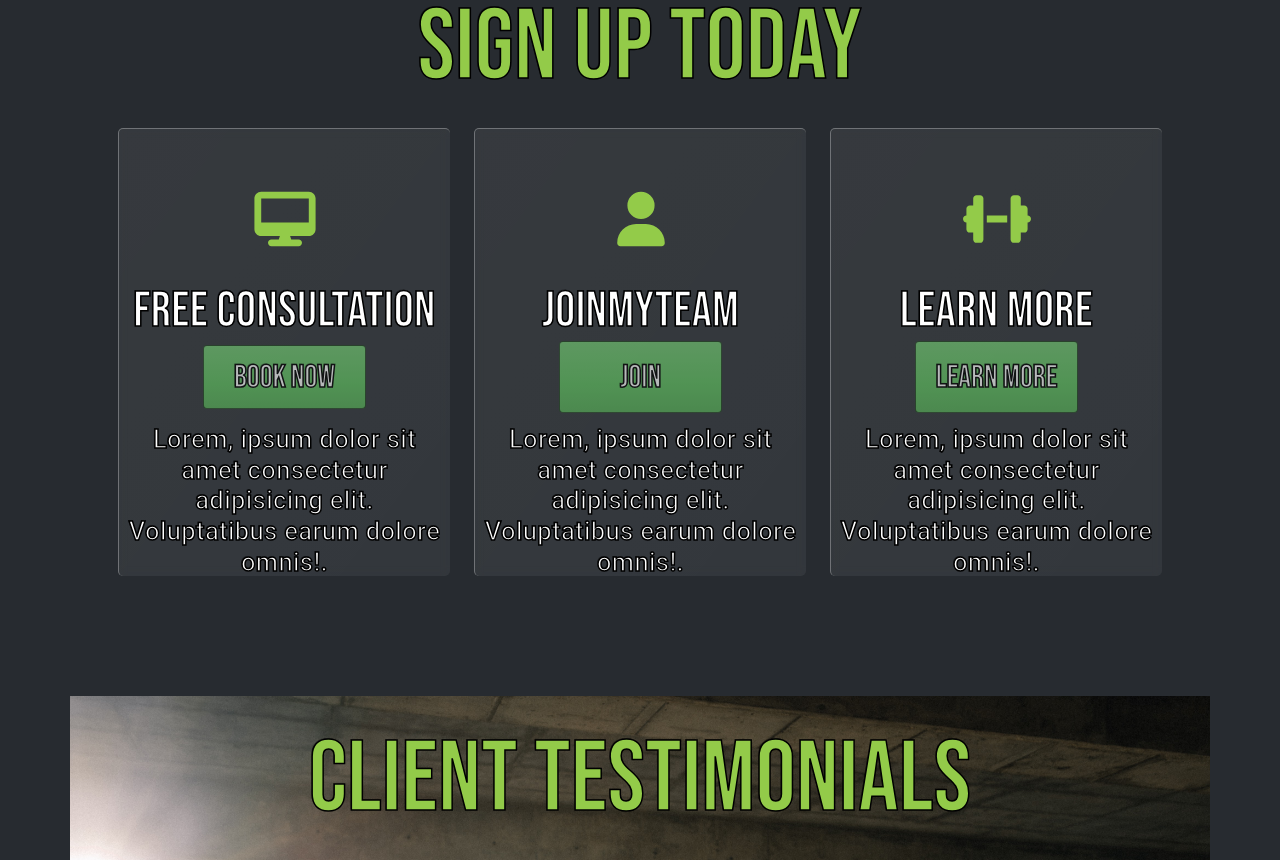
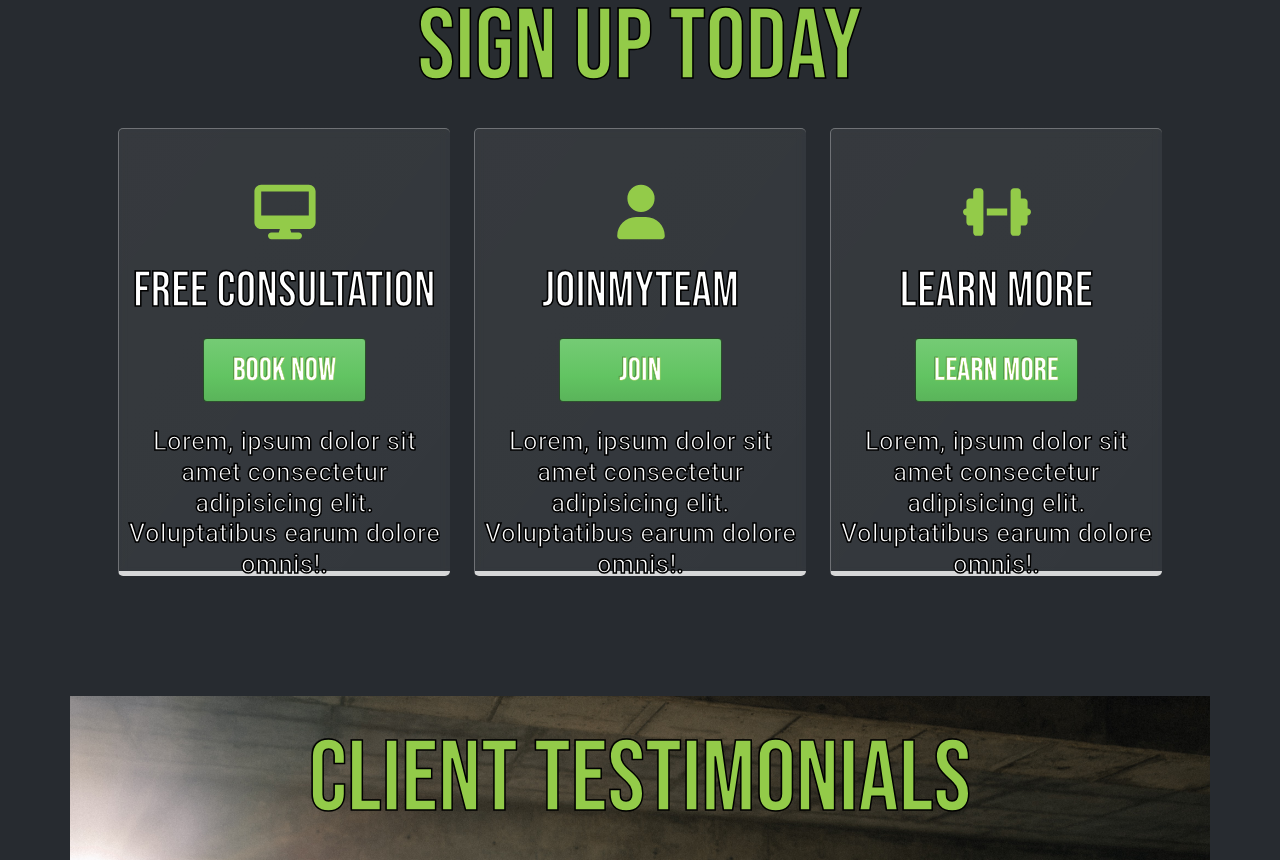
Before and after one commit to OhziiiLov3/joinMyObession, a React (Create React App) app in the folder frontend/: page / in a window 1280 px wide. Shown: the part 900-1760 px from the top of the page. Built offline with nearby package versions, Linux system fonts and the light colour scheme; a web font is replaced by a local one.

Commit message:
updating buttons on home page with links to set pages

```diff
--- a/frontend/src/index.css
+++ b/frontend/src/index.css
@@ -146,7 +146,7 @@ img.card-img{
 .services h3 {
   color: white;
   position: relative;
-  bottom: 75px;
+  bottom: 22%;
   font-size: 50px !important;
   text-transform: uppercase;
   font-family: 'Oswald', sans-serif;
@@ -156,7 +156,7 @@ img.card-img{
 .services .box:hover h3 {
   font-size: 50px !important;
   position: relative;
-  bottom: 50px;
+  bottom: 60px;
   padding: .30rem;
   text-transform: uppercase;
 
@@ -201,24 +201,23 @@ img.card-img{
 .services .circle {
   position: relative;
   margin: 3rem auto;
-  background-color: var(--primary-transparent) !important;
-  border-radius: 50%;
-  width: 5.125rem;
-  height: 5.125rem;
+  border-radius: 60%;
+  width: 5.5rem;
+  height: 5.2rem;
 }
 
 .service-icon {
   font-size: 3.4rem;
   position: absolute;
   align-items: center;
-  top: 50%;
+  top: 40%;
   left: 50%;
   transform: translate(-50%, -50%);
 }
 
 .services .box {
   height: 28rem;
-  border-bottom: .3125rem solid var(--primary-transparent);
+  border-bottom: .3125rem solid rgba(255, 255, 255, .8);
   padding: .1rem;
   margin-bottom: 1rem;
   background: linear-gradient(to right bottom,
@@ -246,6 +245,8 @@ img.card-img{
 
 .card-btn {
   position: relative;
+  -webkit-text-stroke-width: .5px !important;
+  -webkit-text-stroke-color: rgb(147, 203, 73) !important;
   bottom: 160px;
   margin: 1.2rem 0 0 0;
   background: none;
@@ -262,7 +263,7 @@ img.card-img{
   position: relative;
   bottom: 100px;
   margin: 1rem 0 0 0;
-  background: white;
+  background: rgb(39, 43, 48)!important;
   width: 50%;
 }
 
--- a/frontend/src/screens/HomeScreen.js
+++ b/frontend/src/screens/HomeScreen.js
@@ -2,7 +2,7 @@ import React from 'react'
 // import {Row, Col  } from 'react-bootstrap'
 // import Training from '../components/Training'
 // import trainings from '../trainings'
-import { LinkContainer,} from "react-router-bootstrap";
+import { LinkContainer, Button} from "react-router-bootstrap";
 import { FontAwesomeIcon } from "@fortawesome/react-fontawesome"
 import {
   faDesktop,
@@ -36,12 +36,15 @@ const HomeScreen = () => {
                         <h3> Free Consultation</h3>
                       </Link>
                     </LinkContainer>
-                    <button
+
+                    <LinkContainer to="/training/1">
+                      <Link
                         type="button"
-                      className="card-btn btn btn-success disabled py-2"
+                        className="card-btn btn btn-success my-4 py-2"
                       >
                         <h2>Book Now</h2>
-                    </button>
+                      </Link>
+                    </LinkContainer>
                     <p>
                       {" "}
                       Lorem, ipsum dolor sit amet consectetur adipisicing elit.
@@ -62,19 +65,21 @@ const HomeScreen = () => {
                     </div>
                     <Link
                       smooth={true}
-                      to="projects"
+                      to="/classes"
                       offset={-110}
                       href="#"
                       className="service-link"
                     >
                       <h3> JoinMyTeam</h3>
                     </Link>
-                    <button
+                    <LinkContainer to="/login">
+                      <Link
                         type="button"
-                      className="card-btn btn btn-success disabled"
+                        className="card-btn btn btn-success my-4 py-2"
                       >
                         <h2>Join</h2>
-                    </button>
+                      </Link>
+                    </LinkContainer>
                     <p>
                       {" "}
                       Lorem, ipsum dolor sit amet consectetur adipisicing elit.
@@ -102,12 +107,14 @@ const HomeScreen = () => {
                     >
                       <h3>Learn More</h3>
                     </Link>
-                    <button
+                    <LinkContainer to="/classes">
+                      <Link
                         type="button"
-                      className="card-btn btn btn-success disabled"
+                        className="card-btn btn btn-success my-4 py-2"
                       >
                         <h2>Learn More</h2>
-                    </button>
+                      </Link>
+                    </LinkContainer>
                     <p>
                       {" "}
                       Lorem, ipsum dolor sit amet consectetur adipisicing elit.
```
Lines whose indentation alone changed are shown as unchanged.
